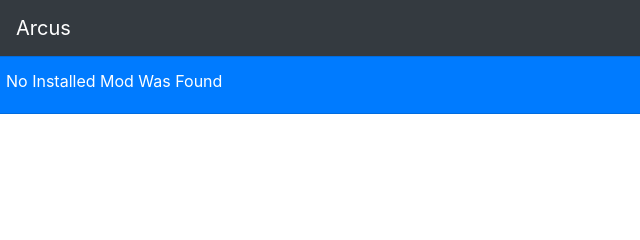
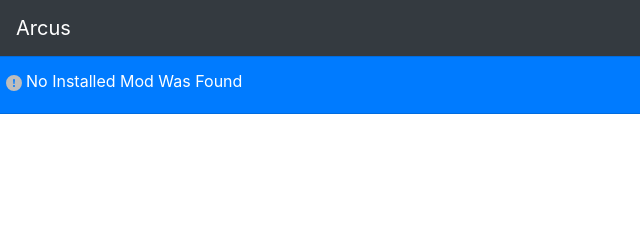
Before and after one commit to Ashnwor/native-mod-manager, an Electron app: page app/pages/main.html in a window 1280 px wide. Shown: the top 240 px of the page, 0-640 px from the left. Drawn offline with Linux system fonts and the light colour scheme.

Commit message:
misc: add icon to no mod found warning

```diff
--- a/app/pages/main.html
+++ b/app/pages/main.html
@@ -21,7 +21,22 @@
 						class="list-group-item"
 						style="background-color: #007bff!important; color: #fff;"
 					>
-						<label>No Installed Mod Was Found</label>
+						<label
+							><svg
+								class="bi bi-exclamation-circle-fill mr-1"
+								width="1em"
+								height="1em"
+								viewBox="0 0 16 16"
+								fill="#bdbdbd"
+								xmlns="http://www.w3.org/2000/svg"
+							>
+								<path
+									fill-rule="evenodd"
+									d="M16 8A8 8 0 110 8a8 8 0 0116 0zM8 4a.905.905 0 00-.9.995l.35 3.507a.552.552 0 001.1 0l.35-3.507A.905.905 0 008 4zm.002 6a1 1 0 100 2 1 1 0 000-2z"
+									clip-rule="evenodd"
+								/></svg
+							>No Installed Mod Was Found</label
+						>
 					</li>
 				</ul>
 			</div>
```
